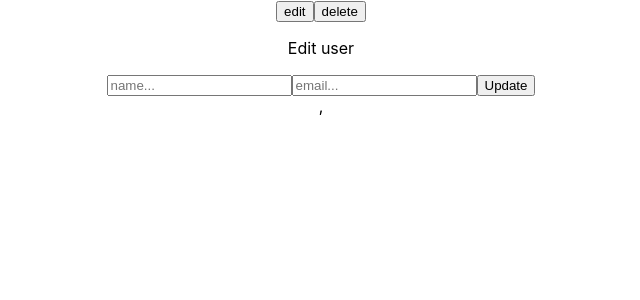
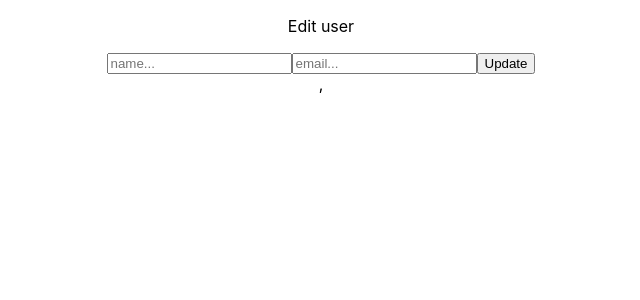
Before and after one commit to Solomii/hw-requests, a React (Create React App) app: page /EditUser/1 in a window 1280 px wide. Shown: the top 300 px of the page, without its empty margins (319-959 px from the left). Built offline with nearby package versions, Linux system fonts and the light colour scheme.

Commit message:
[+] Work in progress

```diff
--- a/src/components/EditUser.js
+++ b/src/components/EditUser.js
@@ -1,10 +1,8 @@
 import React from 'react';
-import User from "./User";
 
 const EditUser = () => {
   return (
     <div>
-      <User/>
         <form>
         <p>Edit user</p>
         <input placeholder='name...' name="name"/>
--- a/src/components/HomePage.js
+++ b/src/components/HomePage.js
@@ -47,7 +47,8 @@ function HomePage() {
     })
   }
 
-  const onEdit = async (id, name, email) => {
+  const onEdit = async (e,id, name, email) => {
+    e.preventDefault();
     console.log(id)
     await fetch(`https://jsonplaceholder.typicode.com/users/${id}`, {
       method: "PUT",
```
